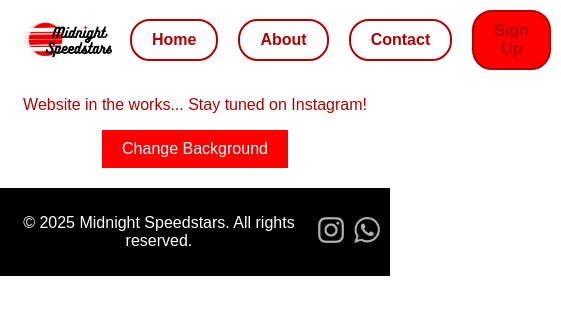
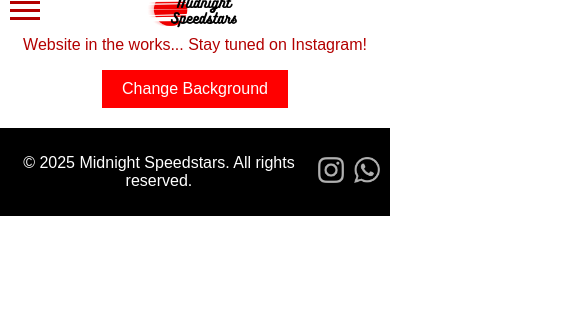
Before and after one commit to autrybp/midnightspeedstars, a plain HTML site: page index.html in a window 390 px wide. Shown: the whole page, 561 px wide, since content can reach past the window. Drawn offline with Linux system fonts and the light colour scheme.

Commit message:
Update index.html

```diff
--- a/index.html
+++ b/index.html
@@ -20,11 +20,11 @@
             display: flex;
             align-items: center;
             justify-content: space-between;
+            position: relative;
         }
         .nav-logo {
             max-width: 100px;
             height: auto;
-            margin-left: 10px;
         }
         .nav-links {
             display: flex;
@@ -58,6 +58,49 @@
         .signup:hover {
             background: white;
             color: #ff0000;
+        }
+        .hamburger {
+            display: none;
+            flex-direction: column;
+            cursor: pointer;
+            gap: 5px;
+        }
+        .hamburger div {
+            width: 30px;
+            height: 3px;
+            background: #b30000;
+        }
+        @media (max-width: 768px) {
+            nav {
+                justify-content: center;
+            }
+            .nav-logo {
+                position: absolute;
+                left: 50%;
+                transform: translateX(-50%);
+            }
+            .hamburger {
+                display: flex;
+                position: absolute;
+                left: 10px;
+            }
+            .nav-links {
+                display: none;
+                flex-direction: column;
+                position: absolute;
+                top: 50px;
+                left: 0;
+                background: white;
+                width: 100%;
+                text-align: center;
+            }
+            .nav-links a {
+                display: block;
+                padding: 15px;
+            }
+            .nav-links.active {
+                display: flex;
+            }
         }
         footer {
             background: black;
@@ -94,9 +137,15 @@
 </head>
 <body>
     <nav>
+        <div class="hamburger" onclick="toggleMenu()">
+            <div></div>
+            <div></div>
+            <div></div>
+        </div>
         <img src="ms_logo_web_optim.png" alt="Midnight Speedstars Logo" class="nav-logo">
         <div class="nav-links">
             <a href="#">Home</a>
+            <a href="#shop">Shop</a>
             <a href="#about">About</a>
             <a href="#contact">Contact</a>
             <a href="#signup" class="signup">Sign Up</a>
@@ -112,6 +161,9 @@
         <a href="https://wa.me/9613038792" class="social-icon whatsapp"></a>
     </footer>
     <script>
+        function toggleMenu() {
+            document.querySelector(".nav-links").classList.toggle("active");
+        }
         document.getElementById("changeColor").addEventListener("click", function() {
             document.body.style.backgroundColor = document.body.style.backgroundColor === "white" ? "#f5f5f5" : "white";
         });
```
